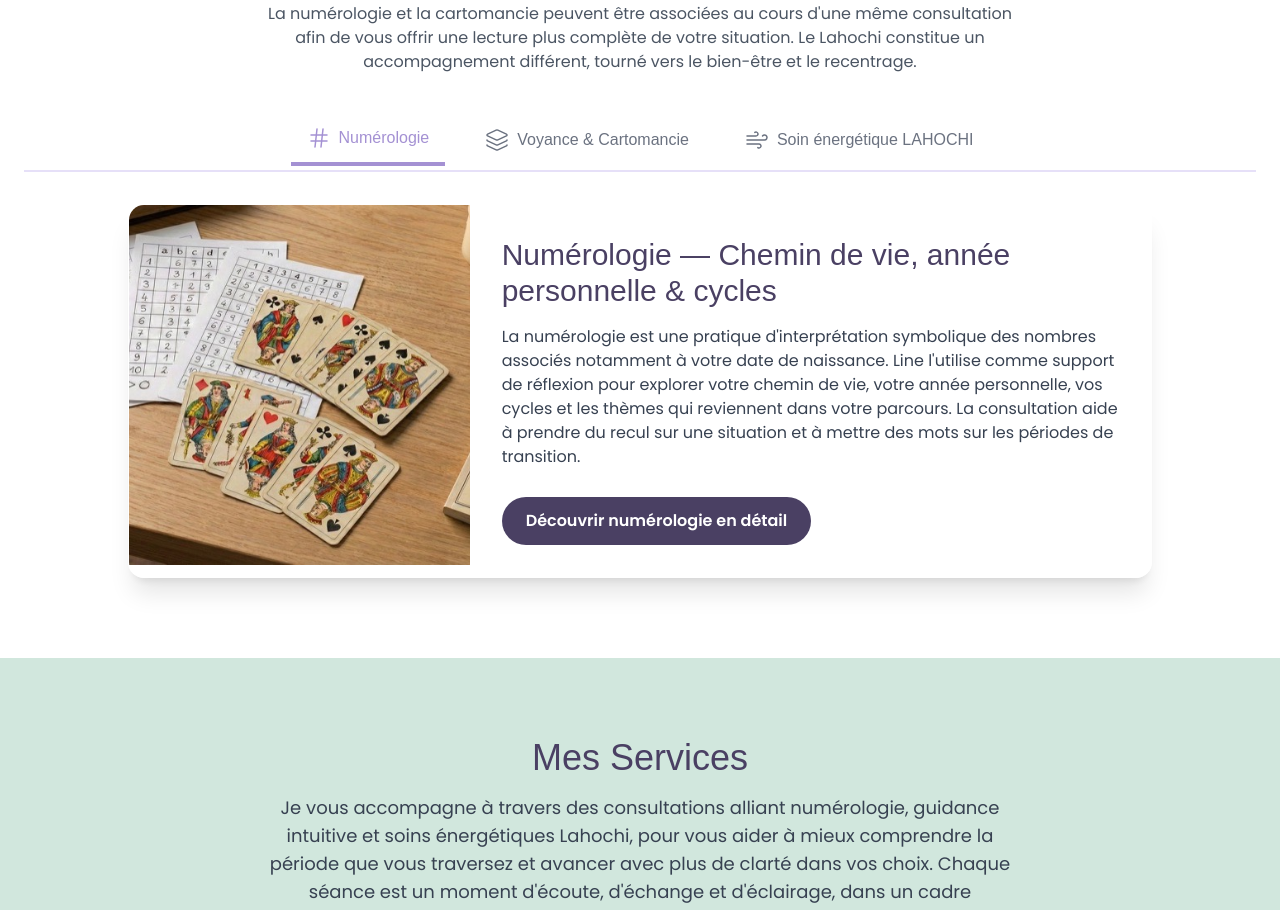
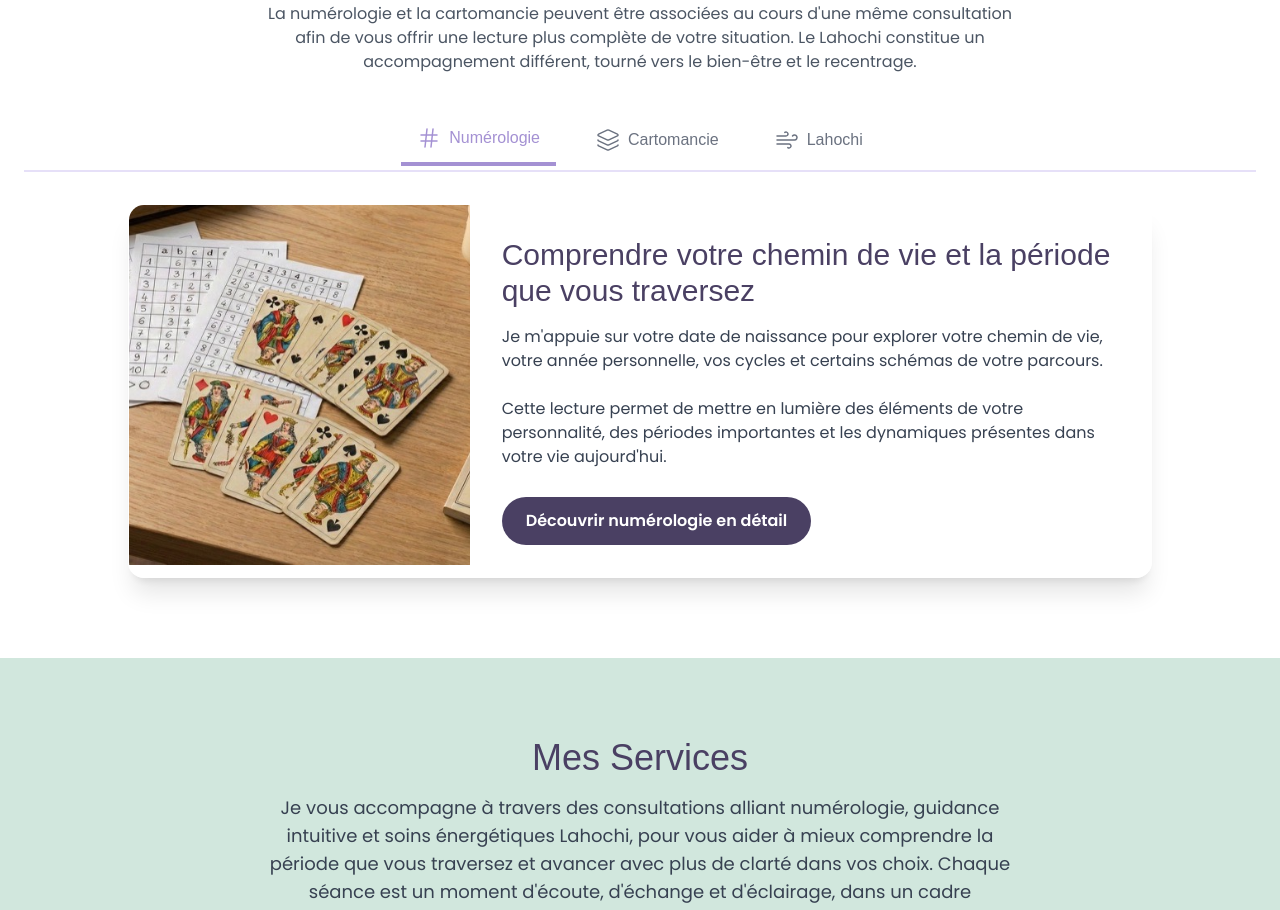
Before and after one commit to Creativityliberty/Tourma-line, a React (Vite) app: page / in a window 1280 px wide. Shown: the part 2220-3130 px from the top of the page. Built offline with nearby package versions, Linux system fonts and the light colour scheme; a web font is replaced by a local one.

Commit message:
feat: restore truthful tool descriptions

```diff
--- a/src/data/services.ts
+++ b/src/data/services.ts
@@ -23,63 +23,53 @@ export const services: Record<string, Service> = {
     id: "numerology",
     title: "Numérologie",
     icon: NumerologyIcon,
-    contentTitle: "Numérologie — Chemin de vie, année personnelle & cycles",
+    contentTitle: "Comprendre votre chemin de vie et la période que vous traversez",
     content:
-      "La numérologie est une pratique d'interprétation symbolique des nombres associés notamment à votre date de naissance. Line l'utilise comme support de réflexion pour explorer votre chemin de vie, votre année personnelle, vos cycles et les thèmes qui reviennent dans votre parcours. La consultation aide à prendre du recul sur une situation et à mettre des mots sur les périodes de transition.",
+      "Je m'appuie sur votre date de naissance pour explorer votre chemin de vie, votre année personnelle, vos cycles et certains schémas de votre parcours.\n\nCette lecture permet de mettre en lumière des éléments de votre personnalité, des périodes importantes et les dynamiques présentes dans votre vie aujourd'hui.",
     calendlyButtonText: "Réserver une consultation de numérologie",
     calendlyUrl: "https://cal.com/tourma-line",
     imageUrl: "/images/services/numerology.jpg",
-    imageAlt: "Line Simon, numérologue en Seine-Maritime — consultation de numérologie",
+    imageAlt: "Consultation de numérologie avec Line chez Tourma-Line",
   },
   cartomancy: {
     id: "cartomancy",
-    title: "Voyance & Cartomancie",
+    title: "Cartomancie",
     icon: CartomancyIcon,
-    contentTitle: "Voyance & cartomancie — Une guidance par les cartes",
+    contentTitle: "Éclairer les questions qui vous préoccupent",
     content:
-      "La cartomancie utilise les cartes comme support de lecture et de dialogue. Amour, travail, famille ou décision personnelle : Line adapte le tirage à votre question pour vous proposer des pistes de réflexion claires et structurées. La séance n'est pas présentée comme une certitude absolue sur l'avenir, mais comme un accompagnement pour mieux lire votre situation.",
-    calendlyButtonText: "Réserver une séance de voyance et cartomancie",
+      "J'utilise les cartes comme support de guidance pour approfondir une situation précise.\n\nRelation, travail, famille, projet ou décision : le tirage me permet d'explorer votre question avec vous et de vous apporter un éclairage adapté à votre situation.",
+    calendlyButtonText: "Réserver une séance de cartomancie",
     calendlyUrl: "https://cal.com/tourma-line",
     imageUrl: "/images/services/cartomancy.jpg",
-    imageAlt: "Line Simon, voyante et cartomancienne en Seine-Maritime — tirage de cartes",
+    imageAlt: "Séance de cartomancie avec Line chez Tourma-Line",
   },
   lahochi: {
     id: "lahochi",
-    title: "Soin énergétique LAHOCHI",
+    title: "Lahochi",
     icon: LahochiIcon,
-    contentTitle: "Soin énergétique LAHOCHI — Détente, recentrage & bien-être",
+    contentTitle: "Un temps de détente et de recentrage",
     content:
-      "Le LAHOCHI est une pratique énergétique de bien-être reposant sur un protocole d'imposition des mains, en contact ou à proximité du corps. Chez Tourma-Line, la séance est proposée comme un temps de détente, de recentrage et d'écoute de soi. Les ressentis sont personnels et variables ; cette pratique ne remplace pas un diagnostic, un traitement ni un suivi par un professionnel de santé.",
+      "Je pratique le Lahochi par apposition des mains, au cabinet ou à distance selon la prestation.\n\nJe propose ces séances comme un temps pour ralentir, vous recentrer et vous accorder un moment consacré à votre bien-être.",
     features: [
       {
-        title: "Protocole énergétique par les mains",
+        title: "Un temps consacré à vous",
         description:
-          "Line suit le protocole Lahochi en plaçant les mains sur ou à proximité du corps, dans un cadre calme et respectueux.",
+          "La séance se déroule dans un cadre calme, respectueux et adapté à votre rythme.",
       },
       {
-        title: "Temps de détente et de recentrage",
+        title: "Au cabinet ou à distance",
         description:
-          "La séance est pensée comme un moment pour ralentir, se poser et porter attention à ses ressentis.",
+          "La modalité dépend de la prestation choisie et de ce qui vous convient le mieux.",
       },
       {
-        title: "Expérience personnelle",
+        title: "Pratique de bien-être complémentaire",
         description:
-          "Les sensations et ressentis diffèrent d'une personne à l'autre ; aucun résultat thérapeutique n'est garanti.",
-      },
-      {
-        title: "Pratique complémentaire de bien-être",
-        description:
-          "Le Lahochi ne remplace pas les soins médicaux, psychologiques ou paramédicaux lorsqu'ils sont nécessaires.",
-      },
-      {
-        title: "Séance à distance possible",
-        description:
-          "Tourma-Line propose aussi des séances Lahochi à distance pour les personnes qui ne peuvent pas se déplacer au cabinet de Gerponville.",
+          "Le Lahochi ne remplace pas un diagnostic, un traitement ou un suivi par un professionnel de santé.",
       },
     ],
-    calendlyButtonText: "Réserver un soin énergétique LAHOCHI",
+    calendlyButtonText: "Réserver une séance Lahochi",
     calendlyUrl: "https://cal.com/tourma-line",
     imageUrl: "/images/services/lahochi.jpg",
-    imageAlt: "Soin énergétique Lahochi avec Line Simon, énergéticienne en Seine-Maritime",
+    imageAlt: "Séance Lahochi avec Line chez Tourma-Line",
   },
 };
```
